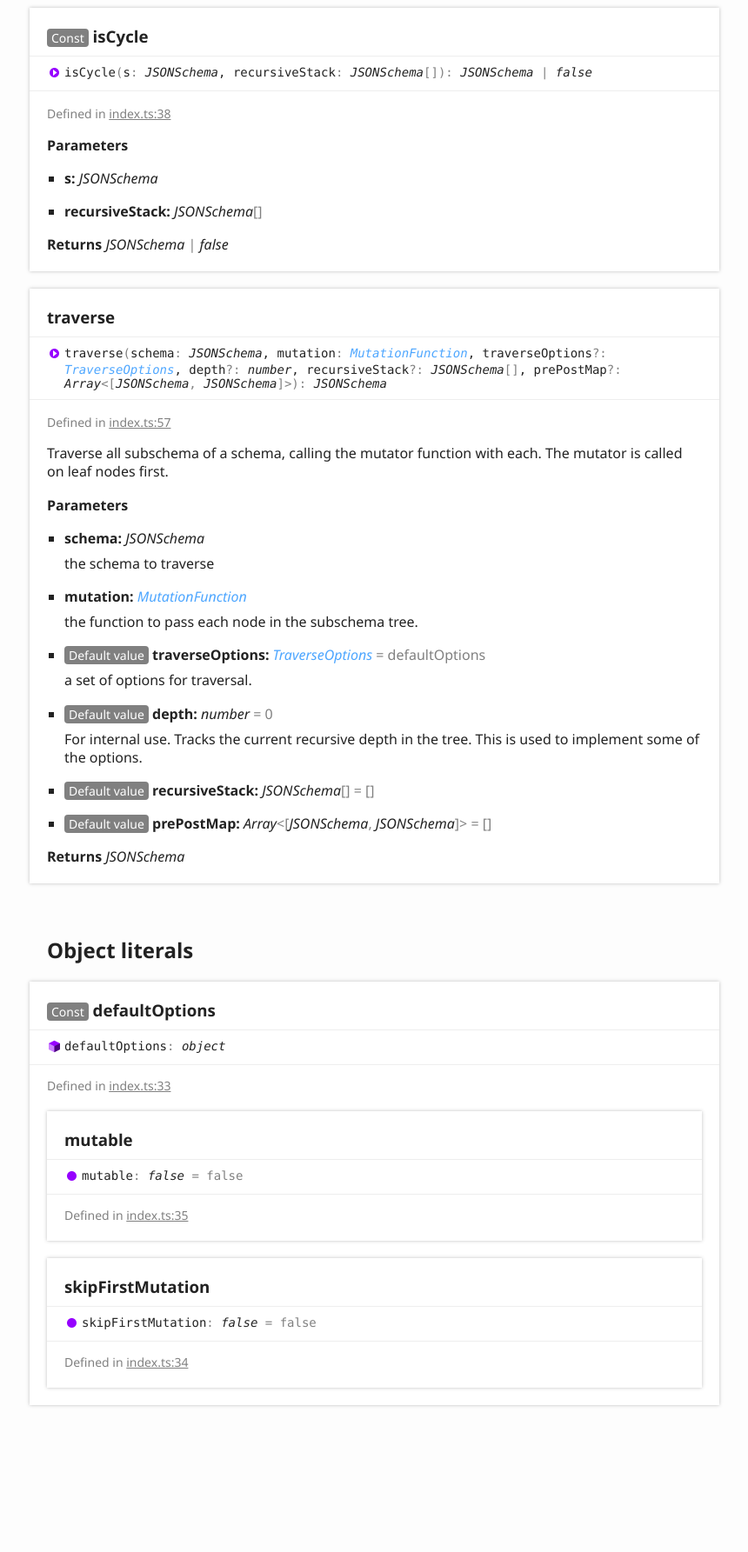
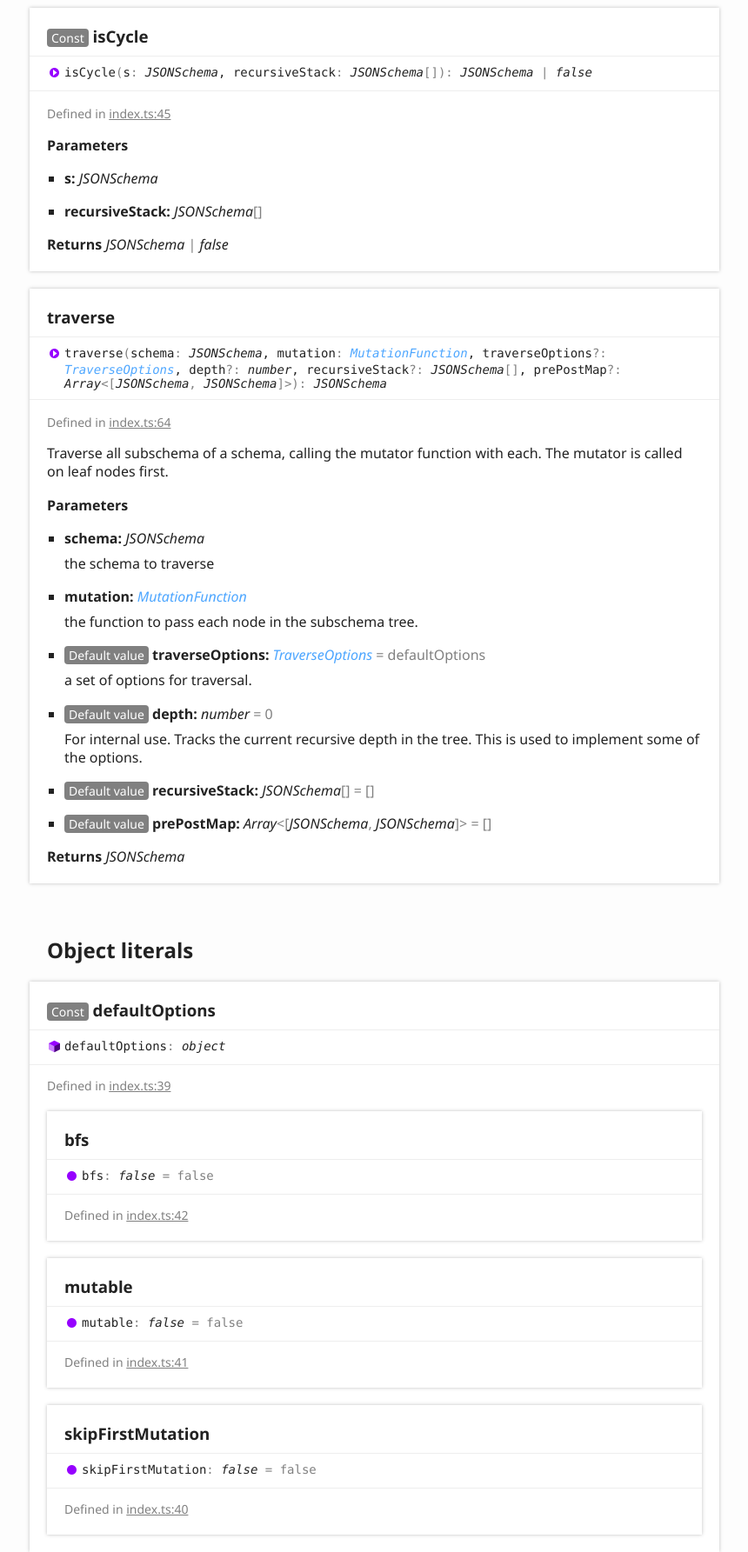
Before and after one commit to json-schema-tools/traverse, a plain HTML site: page globals.html in a window 1280 px wide. Shown: the part 1440-3225 px from the top of the page at 87% size, without its empty margins (6-866 px from the left). Drawn offline with Linux system fonts and the light colour scheme.

Commit message:
github pages release

```diff
--- a/globals.html
+++ b/globals.html
@@ -103,7 +103,7 @@
 					<div class="tsd-signature tsd-kind-icon">Mutation<wbr>Function<span class="tsd-signature-symbol">:</span> <span class="tsd-signature-symbol">(</span>schema<span class="tsd-signature-symbol">: </span><span class="tsd-signature-type">JSONSchema</span>, isRootOfCycle<span class="tsd-signature-symbol">: </span><span class="tsd-signature-type">boolean</span><span class="tsd-signature-symbol">)</span><span class="tsd-signature-symbol"> =&gt; </span><span class="tsd-signature-type">JSONSchema</span></div>
 					<aside class="tsd-sources">
 						<ul>
-							<li>Defined in <a href="https://github.com/json-schema-tools/traverse/blob/1cf043e/src/index.ts#L9">index.ts:9</a></li>
+							<li>Defined in <a href="https://github.com/json-schema-tools/traverse/blob/5cd4ae5/src/index.ts#L9">index.ts:9</a></li>
 						</ul>
 					</aside>
 					<div class="tsd-comment tsd-typography">
@@ -157,7 +157,7 @@
 						<li class="tsd-description">
 							<aside class="tsd-sources">
 								<ul>
-									<li>Defined in <a href="https://github.com/json-schema-tools/traverse/blob/1cf043e/src/index.ts#L38">index.ts:38</a></li>
+									<li>Defined in <a href="https://github.com/json-schema-tools/traverse/blob/5cd4ae5/src/index.ts#L45">index.ts:45</a></li>
 								</ul>
 							</aside>
 							<h4 class="tsd-parameters-title">Parameters</h4>
@@ -183,7 +183,7 @@
 						<li class="tsd-description">
 							<aside class="tsd-sources">
 								<ul>
-									<li>Defined in <a href="https://github.com/json-schema-tools/traverse/blob/1cf043e/src/index.ts#L57">index.ts:57</a></li>
+									<li>Defined in <a href="https://github.com/json-schema-tools/traverse/blob/5cd4ae5/src/index.ts#L64">index.ts:64</a></li>
 								</ul>
 							</aside>
 							<div class="tsd-comment tsd-typography">
@@ -239,16 +239,26 @@
 					<div class="tsd-signature tsd-kind-icon">default<wbr>Options<span class="tsd-signature-symbol">:</span> <span class="tsd-signature-type">object</span></div>
 					<aside class="tsd-sources">
 						<ul>
-							<li>Defined in <a href="https://github.com/json-schema-tools/traverse/blob/1cf043e/src/index.ts#L33">index.ts:33</a></li>
+							<li>Defined in <a href="https://github.com/json-schema-tools/traverse/blob/5cd4ae5/src/index.ts#L39">index.ts:39</a></li>
 						</ul>
 					</aside>
+					<section class="tsd-panel tsd-member tsd-kind-variable tsd-parent-kind-object-literal">
+						<a name="defaultoptions.bfs" class="tsd-anchor"></a>
+						<h3>bfs</h3>
+						<div class="tsd-signature tsd-kind-icon">bfs<span class="tsd-signature-symbol">:</span> <span class="tsd-signature-type">false</span><span class="tsd-signature-symbol"> = false</span></div>
+						<aside class="tsd-sources">
+							<ul>
+								<li>Defined in <a href="https://github.com/json-schema-tools/traverse/blob/5cd4ae5/src/index.ts#L42">index.ts:42</a></li>
+							</ul>
+						</aside>
+					</section>
 					<section class="tsd-panel tsd-member tsd-kind-variable tsd-parent-kind-object-literal">
 						<a name="defaultoptions.mutable" class="tsd-anchor"></a>
 						<h3>mutable</h3>
 						<div class="tsd-signature tsd-kind-icon">mutable<span class="tsd-signature-symbol">:</span> <span class="tsd-signature-type">false</span><span class="tsd-signature-symbol"> = false</span></div>
 						<aside class="tsd-sources">
 							<ul>
-								<li>Defined in <a href="https://github.com/json-schema-tools/traverse/blob/1cf043e/src/index.ts#L35">index.ts:35</a></li>
+								<li>Defined in <a href="https://github.com/json-schema-tools/traverse/blob/5cd4ae5/src/index.ts#L41">index.ts:41</a></li>
 							</ul>
 						</aside>
 					</section>
@@ -258,7 +268,7 @@
 						<div class="tsd-signature tsd-kind-icon">skip<wbr>First<wbr>Mutation<span class="tsd-signature-symbol">:</span> <span class="tsd-signature-type">false</span><span class="tsd-signature-symbol"> = false</span></div>
 						<aside class="tsd-sources">
 							<ul>
-								<li>Defined in <a href="https://github.com/json-schema-tools/traverse/blob/1cf043e/src/index.ts#L34">index.ts:34</a></li>
+								<li>Defined in <a href="https://github.com/json-schema-tools/traverse/blob/5cd4ae5/src/index.ts#L40">index.ts:40</a></li>
 							</ul>
 						</aside>
 					</section>
```
Also changed, not shown: assets/js/search.json (+1 -1 lines), interfaces/traverseoptions.html (+20 -3 lines).
